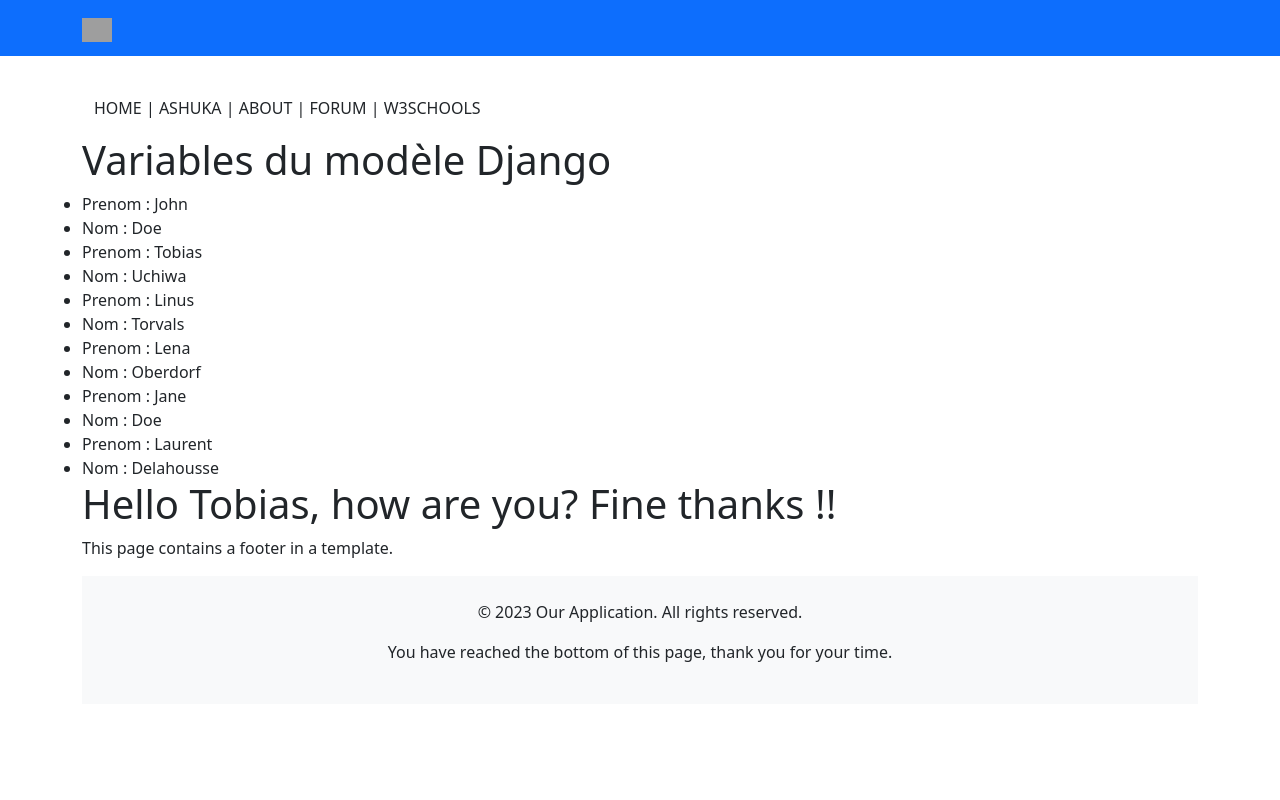
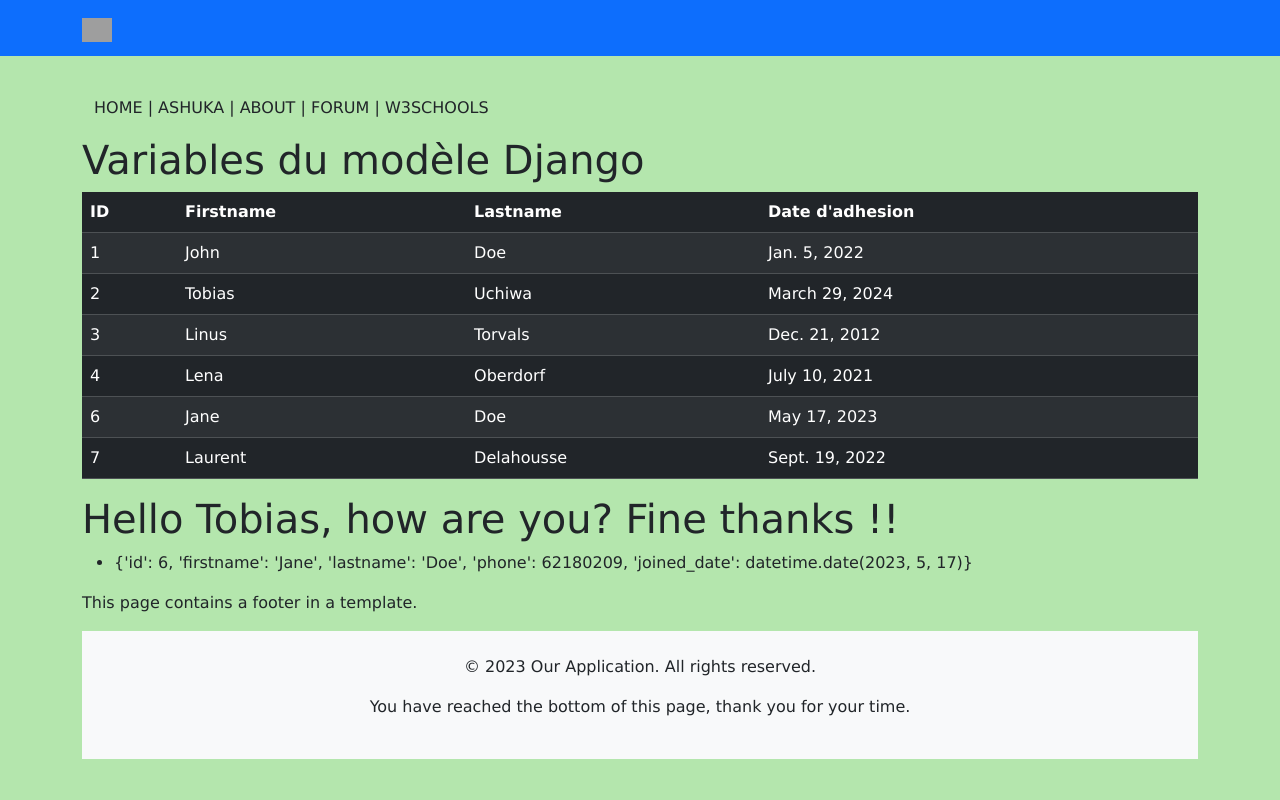
Before and after one commit to LionelEKOM/Blog, a Django app: page /testing/ in a window 1280 px wide. Run offline with Django 4.2, Linux system fonts and the light colour scheme; data comes from the database, SQL or seed files in the repository; grey boxes are pictures that could not be loaded.

Commit message:
Django - Ajouter un fichier statique

```diff
--- /dev/null
+++ b/members/static/myfirst.css
@@ -0,0 +1,4 @@
+body {
+    background-color: rgb(180, 230, 173);
+    font-family: verdana;
+}
--- a/members/templates/master.html
+++ b/members/templates/master.html
@@ -1,3 +1,4 @@
+{% load static %}
 <!DOCTYPE html>
 <html lang="en">
   <head>
@@ -10,6 +11,7 @@
       integrity="sha384-QWTKZyjpPEjISv5WaRU9OFeRpok6YctnYmDr5pNlyT2bRjXh0JMhjY6hW+ALEwIH"
       crossorigin="anonymous"
     />
+    <link rel="stylesheet" href="{% static 'myfirst.css' %}">
   </head>
   <body>
      <nav class="navbar bg-body-primary bg-primary">
--- a/members/templates/template.html
+++ b/members/templates/template.html
@@ -4,12 +4,24 @@
 <div class="container py-3">
   {% include "mymenu.html" with me="ASHUKA" sponsor="W3SCHOOLS" %}
   <h1>Variables du modèle Django</h1>
-    <ul class="list-group list-group-flush">
+    <table class="table table-dark table-striped">
+      <thead>
+        <tr>
+          <th scope="col">ID</th>
+          <th scope="col">Firstname</th>
+          <th scope="col">Lastname</th>
+          <th scope="col">Date d'adhesion</th>
+        </tr>
+      </thead>
       {% for x in mymembers %}
-        <li> Prenom : {{ x.firstname }}</li>
-        <li> Nom : {{ x.lastname }}</li>
+        <tr>
+          <td>{{ x.id }}</td>
+          <td>{{ x.firstname }}</td>
+          <td>{{ x.lastname }}</td>
+          <td>{{ x.joined_date }}</td>
+        </tr>
       {% endfor %}
-    </ul>
+    </table>
     {% comment %} Créer des variables dans le modèle {% endcomment %}
     {% with firstname="Tobias" %}
       <h1>
@@ -21,6 +33,11 @@
         {% endif %}
       </h1>
     {% endwith %}
+    {% for y in mydata %}
+      <ul>
+        <li>{{ y }}</li>
+      </ul>
+    {% endfor %}
     <p>This page contains a footer in a template.</p>
 
     {% include 'footer.html' %}
--- a/members/urls.py
+++ b/members/urls.py
@@ -6,4 +6,5 @@ urlpatterns = [
     path('members/', views.members, name='members'),
     path('members/details/<int:id>', views.details, name='details'),
     path('testing/', views.testing, name='testing'),
+    path('demo/', views.demo, name='demo'),
 ]
--- a/members/views.py
+++ b/members/views.py
@@ -27,6 +27,10 @@ def main(request):
   return HttpResponse(template.render())
 
 def testing(request):
+  # Colonnes spécifiques de retour
+  # Le values_list()Une méthode vous permet de revenir Seules les colonnes que vous spécifiez.
+  # mydata = Member.objects.values_list('firstname')
+  mydata = Member.objects.filter(firstname='Jane').values()
   mymembers = Member.objects.all().values()
   template = loader.get_template('template.html')
   # context = {
@@ -34,6 +38,14 @@ def testing(request):
   # }
   context = {
     'mymembers': mymembers,
+    'mydata': mydata,
     'x': True,
   }
   return HttpResponse(template.render(context, request))
+
+def demo(request):
+  template = loader.get_template('index.html')
+  context = {
+    'fruits': ['Apple', 'Banana', 'Cherry'],
+  }
+  return HttpResponse(template.render(context, request))
```
Also changed, not shown: members/templates/index.html (added, +12 -0 lines).
